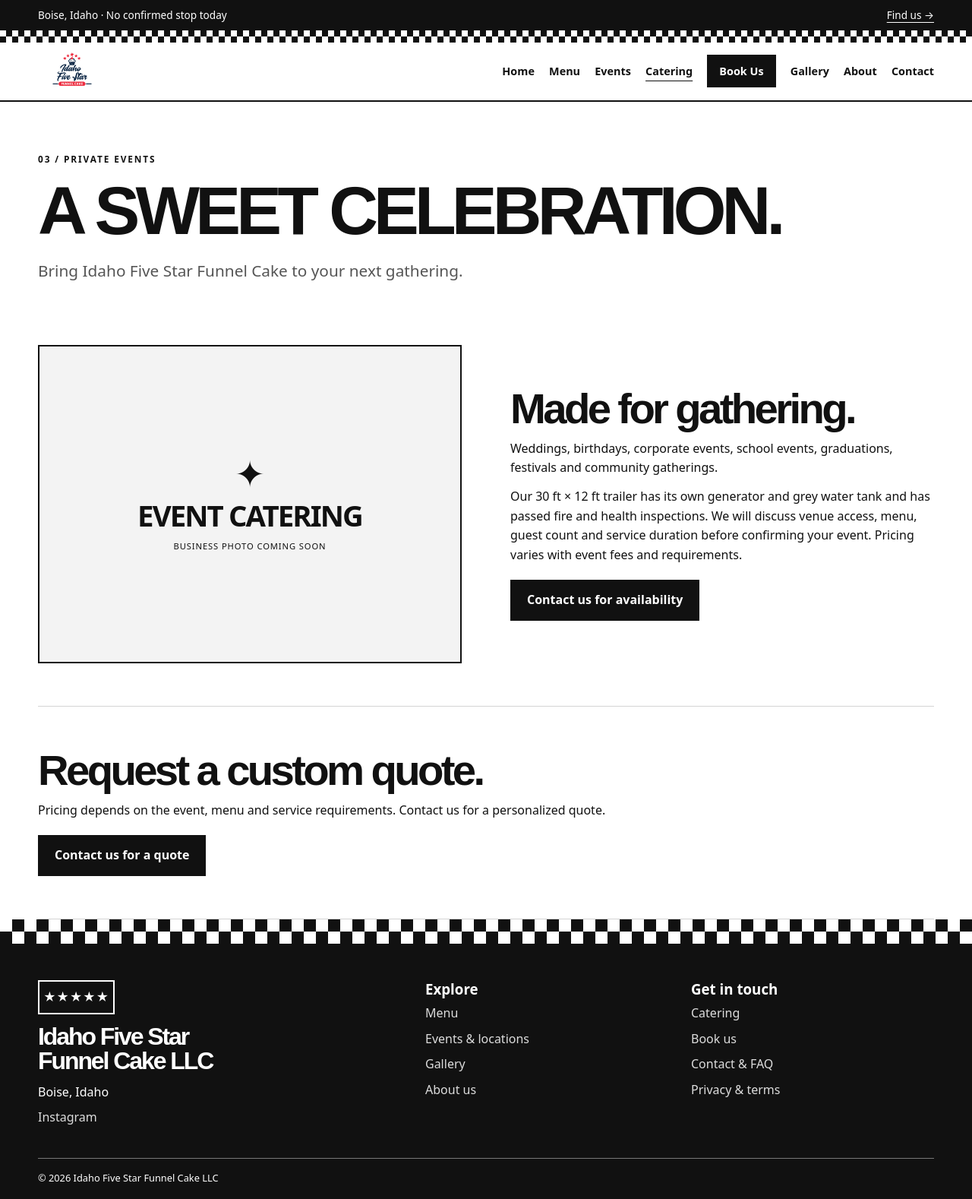
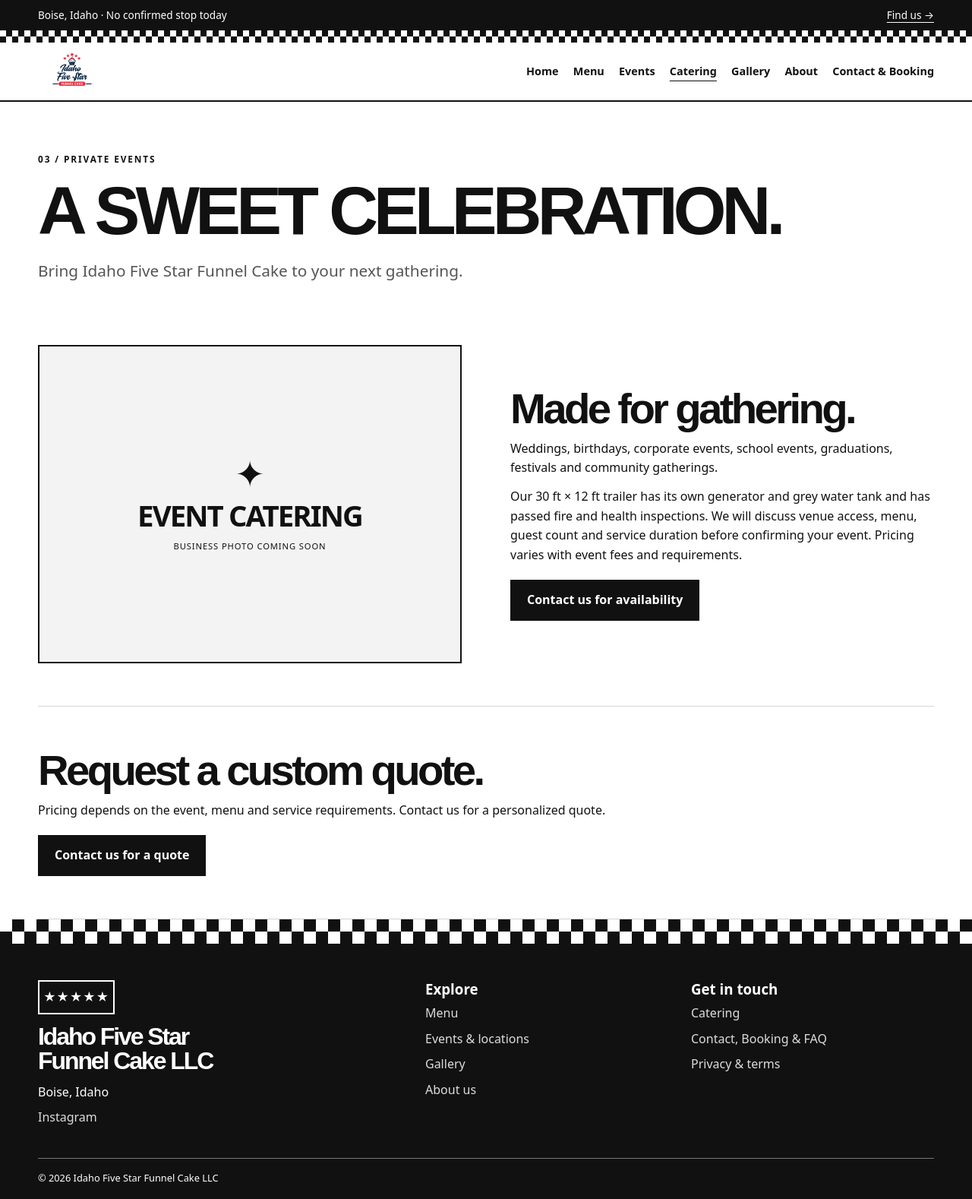
Before and after one commit to YoussefBoise/Funnel-Cake-Website, a plain HTML site: page catering/index.html in a window 1280 px wide. Shown: the whole page at 76% size. Drawn offline with Linux system fonts and the light colour scheme.

Commit message:
Combine Contact and Book Us navigation and pages

```diff
--- a/catering/index.html
+++ b/catering/index.html
@@ -31,10 +31,9 @@
                     <a   href="../menu/">Menu</a>
                     <a   href="../events/">Events</a>
                     <a aria-current="page"  href="../catering/">Catering</a>
-                    <a  class="book" href="../booking/">Book Us</a>
                     <a   href="../gallery/">Gallery</a>
                     <a   href="../about/">About</a>
-                    <a   href="../contact/">Contact</a>
+                    <a   href="../contact/">Contact &amp; Booking</a>
                 </nav>
             </div>
         </header>
@@ -54,13 +53,13 @@
                     <h2>Made for gathering.</h2>
                     <p>Weddings, birthdays, corporate events, school events, graduations, festivals and community gatherings.</p>
                     <p>Our 30 ft × 12 ft trailer has its own generator and grey water tank and has passed fire and health inspections. We will discuss venue access, menu, guest count and service duration before confirming your event. Pricing varies with event fees and requirements.</p>
-                    <a class="button" href="../booking/">Contact us for availability</a>
+                    <a class="button" href="../contact/#booking">Contact us for availability</a>
                 </div>
             </section>
             <section class="wrap section">
                 <h2>Request a custom quote.</h2>
                 <p>Pricing depends on the event, menu and service requirements. Contact us for a personalized quote.</p>
-                <a class="button" href="../booking/">Contact us for a quote</a>
+                <a class="button" href="../contact/#booking">Contact us for a quote</a>
             </section>
         </main>
         <div class="checker"></div>
@@ -82,8 +81,7 @@
                 <div>
                     <h3>Get in touch</h3>
                     <a href="../catering/">Catering</a>
-                    <a href="../booking/">Book us</a>
-                    <a href="../contact/">Contact & FAQ</a>
+                    <a href="../contact/">Contact, Booking &amp; FAQ</a>
                     <a href="../privacy/">Privacy & terms</a>
                 </div>
             </div>
```
